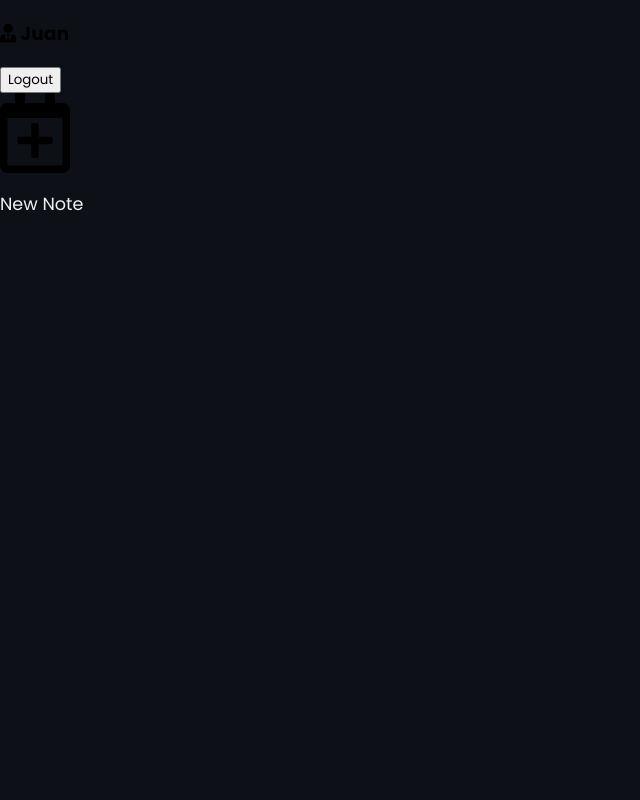
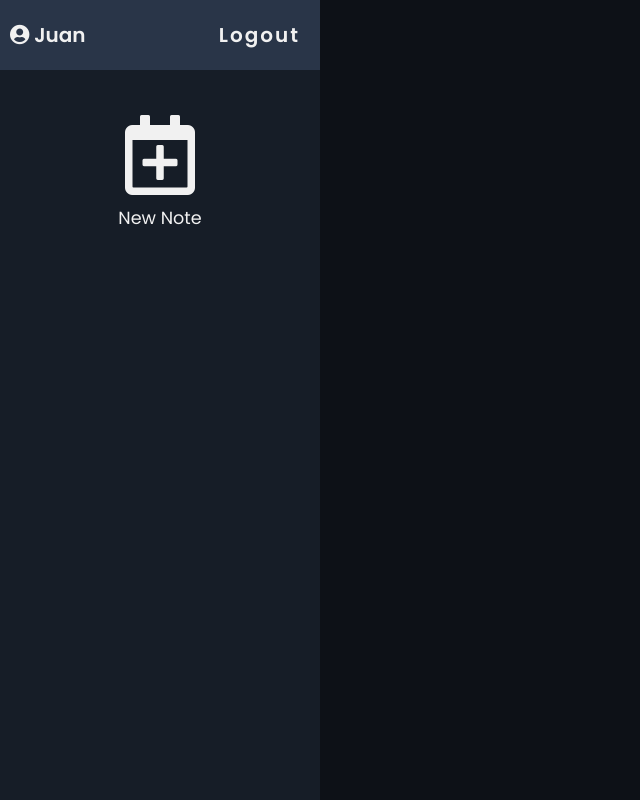
Before and after one commit to JuanWebDeveloper/Virtual-Note-Diary, a React (Create React App) app: page /diary in a window 1280 px wide. Shown: the whole page, without its empty margins (0-640 px from the left). Built offline with nearby package versions, Linux system fonts and the light colour scheme.

Commit message:
Styles: Sidebar component styles

```diff
--- /dev/null
+++ b/src/assets/styles/components/_diary.scss
@@ -0,0 +1,67 @@
+// DiaryView Component Styles
+.diary__main {
+	display: flex;
+}
+
+// Sidebar Component Styles
+.diary__sidebar {
+	background-color: $background_color_third;
+	color: $text_color;
+	display: flex;
+	flex-direction: column;
+	height: 100vh;
+	width: 25%;
+
+	.diary__sidebar-navbar {
+		align-items: center;
+		background-color: $background_color_secondary;
+		display: flex;
+		justify-content: space-between;
+		padding: 0 10px;
+
+		h3 {
+			font-size: $font_size_button;
+			font-weight: $font_weight_button;
+		}
+
+		.diary__sidebar-navbar-logout {
+			background-color: transparent;
+			border: none;
+			border-radius: 5px;
+			color: $text_color;
+			cursor: pointer;
+			font-size: $font_size_button;
+			font-weight: $font_weight_button;
+			height: 40px;
+			letter-spacing: 2px;
+			padding: 0 10px;
+			transition: $transition;
+
+			&:hover {
+				background-color: $background_color_third;
+				transform: scale(1.1);
+			}
+		}
+	}
+
+	.diary__new-note {
+		align-items: center;
+		cursor: pointer;
+		display: flex;
+		flex-direction: column;
+		justify-content: center;
+		margin-top: 30px;
+		padding: 15px 0;
+		transition: $transition;
+		width: 100%;
+
+		p {
+			margin: 0;
+			margin-top: 10px;
+		}
+
+		&:hover {
+			background-color: $background_color_secondary;
+		}
+	}
+}
--- a/src/assets/styles/styles.scss
+++ b/src/assets/styles/styles.scss
@@ -5,3 +5,4 @@
 // Components Styles
 @import './components/home';
 @import './components/auth';
+@import './components/diary';
--- a/src/components/diary/Sidebar.js
+++ b/src/components/diary/Sidebar.js
@@ -3,7 +3,7 @@ export const Sidebar = () => {
 		<div className='diary__sidebar'>
 			<div className='diary__sidebar-navbar'>
 				<h3>
-					<i className='fas fa-user-tie'></i> <span>Juan</span>
+					<i class='fa fa-user-circle'></i> <span>Juan</span>
 				</h3>
 
 				<button className='diary__sidebar-navbar-logout'>Logout</button>
```
